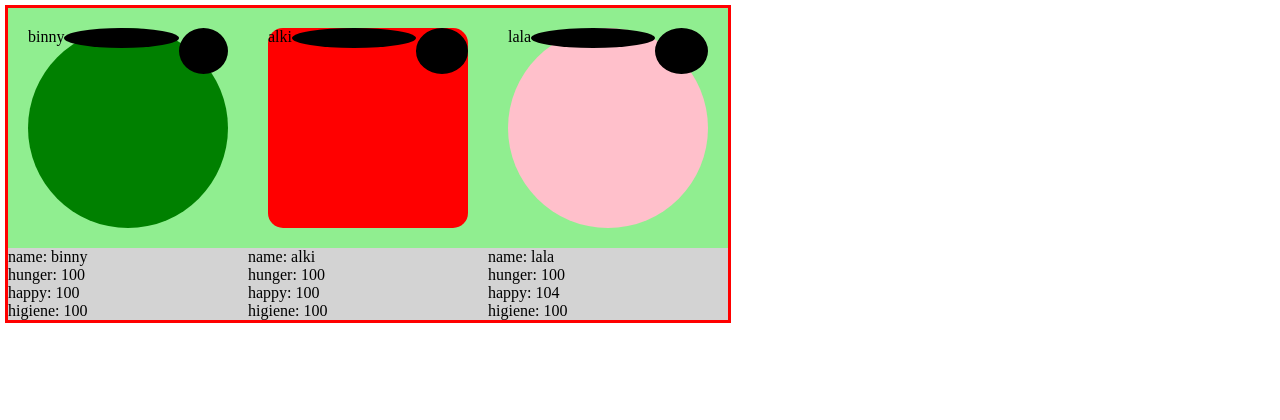
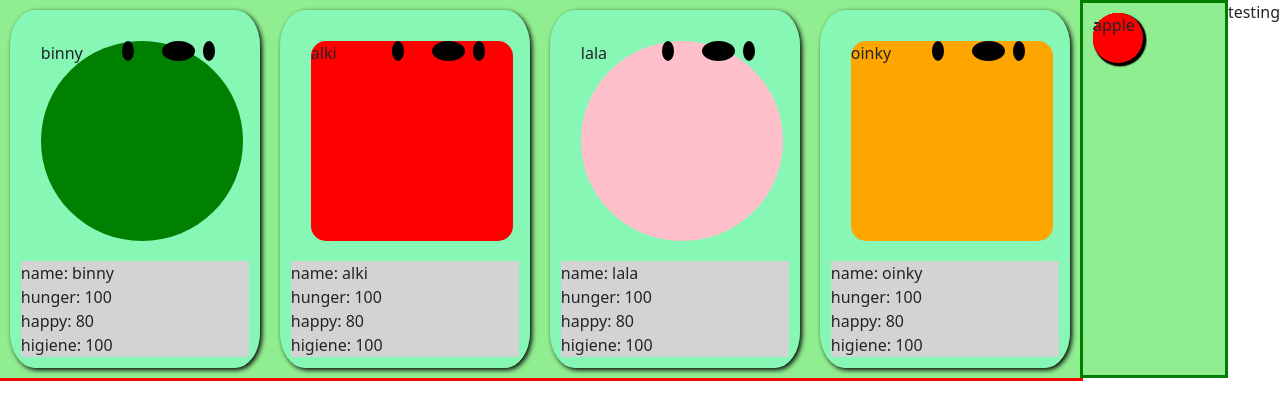
Before and after one commit to crisxh/virtual_pet, a plain HTML site: page index.html in a window 1280 px wide. Drawn offline with nearby package versions, Linux system fonts and the light colour scheme.

Commit message:
apples dissapear when dropped on mouths status output displays success message

```diff
--- a/app.js
+++ b/app.js
@@ -1,3 +1,5 @@
+let body=$('body');
+
 function Pet(name,shape,color){
     this.shape=shape;
     this.name=name;
@@ -6,7 +8,7 @@ function Pet(name,shape,color){
 
 Pet.prototype={
     hunger:100,
-    happy:100,
+    happy:80,
     clean:100,
     eat:function(){console.log(this.name+' says: '+ 'yummy!')},
     pat:function(){
@@ -16,9 +18,18 @@ Pet.prototype={
 
 }
 
+view = {
+    updateStatus:function(msg){
+        statusBox.html(msg);
+
+
+    }
+}
+
 binny=new Pet('binny','circle');
 alki=new Pet('alki','square');
 lala=new Pet('lala','circle','pink');
+oinky=new Pet('oinky','square','orange');
 
 
 // console.log(binny,alki);
@@ -40,25 +51,72 @@ function createPet(pet){
 
     petMouth=$('<div>').addClass('mouth');
     petEye=$('<div>').addClass('eye');
+    petEye2=$('<div>').addClass('eye');
 
-    petBody.append([petMouth,petEye,petEye]);
+    petBody.append([petEye,petMouth,petEye2]);
+
 
 
 
     console.log(pet)
 }
 
-lala.pat();
-lala.pat();
-lala.pat();
-lala.pat();
+$('#oinky').click(()=>{
+    oinky.pat();
+})
 
 
 createPet(binny);
 createPet(alki);
 createPet(lala);
+createPet(oinky);
 
 // function patPet(pet){
 //     $('.pet').click(function(){console.log(pet.pat())})
 
 // }
+
+
+$('eye').animate({
+
+});
+
+
+$('.pet').click(function(){
+    petTemp=eval(this.id);
+        console.log(petTemp);
+        console.log(petTemp.name)
+    })
+
+    fruitBox=$('<div>',{id:'fruitBox'}).appendTo($('body'));
+
+    for(let i=0;i<10;i++){
+        apple=$('<div>').html('apple').addClass('apple').appendTo($('#fruitBox'));
+
+    }
+
+
+$( function() {
+    $( ".apple" ).draggable();
+    $('.mouth').droppable({
+        drop:function(event,ui){
+            event.stopPropagation();
+            ui.draggable.css('visibility','hidden');
+            console.log('yummy!')
+            view.updateStatus('yummy!')
+        }
+    });
+    // $('.petBody').droppable({
+    //     drop:function(event,ui){
+    //         event.stopPropagation();
+    //         view.updateStatus('i want apple :(')
+    //     }
+    // })
+  } );
+
+  statusBox=$('<div>',{id:'statusBox'});
+  body.append(statusBox);
+
+
+
+view.updateStatus('testing')
--- a/index.html
+++ b/index.html
@@ -1,6 +1,7 @@
 <!DOCTYPE html>
 <html lang="en">
 <head>
+    <link rel="stylesheet" href="https://cdn.jsdelivr.net/npm/bootstrap@5.1.3/dist/css/bootstrap.min.css" integrity="sha384-1BmE4kWBq78iYhFldvKuhfTAU6auU8tT94WrHftjDbrCEXSU1oBoqyl2QvZ6jIW3" crossorigin="anonymous">
     <link rel="stylesheet" href="style.css">
     <meta charset="UTF-8">
     <meta http-equiv="X-UA-Compatible" content="IE=edge">
@@ -9,7 +10,11 @@
 </head>
 <body>
 
+
     <script src="https://code.jquery.com/jquery-3.6.0.min.js" integrity="sha256-/xUj+3OJU5yExlq6GSYGSHk7tPXikynS7ogEvDej/m4=" crossorigin="anonymous"></script>
+    <script src="https://code.jquery.com/ui/1.13.1/jquery-ui.min.js" integrity="sha256-eTyxS0rkjpLEo16uXTS0uVCS4815lc40K2iVpWDvdSY=" crossorigin="anonymous"></script>
+
+    <script src="https://cdn.jsdelivr.net/npm/bootstrap@5.1.3/dist/js/bootstrap.min.js" integrity="sha384-QJHtvGhmr9XOIpI6YVutG+2QOK9T+ZnN4kzFN1RtK3zEFEIsxhlmWl5/YESvpZ13" crossorigin="anonymous"></script>
     <script src=app.js></script>
 </body>
 </html>
--- a/style.css
+++ b/style.css
@@ -1,3 +1,30 @@
+@keyframes blinking{
+    0%{
+        height: 10%;
+    }
+    2%{height: 0%;}
+    3%{height: 10%;}
+
+    100%{height: 10%;}
+}
+
+@keyframes breathing{
+    0%{
+        height: 200px;
+        width: 200px;
+    }
+    50%{
+        height: 200px;
+        width: 205px;
+    }
+
+
+    100%{
+        height: 200px;
+        width: 200px;
+    }
+}
+
 body{
     display:flex;
 
@@ -7,6 +34,7 @@ body{
     height: 200px;
     width: 200px;
     margin:20px;
+
 }
 
 .circle{
@@ -23,6 +51,7 @@ body{
     display:flex;
     flex-direction: column;
     background-color: lightgrey;
+
 }
 
 #petContainer{
@@ -38,18 +67,56 @@ body{
     background-color:black;
     border-radius: 50%;
 
+
 }
 
 
 .eye{
-    height: 20%;
+    height: 10%;
     width: 30%;
     background-color:black;
     border:solid black;
     border-radius: 50%;
+    animation:blinking 8s linear infinite;
+
 
 }
 
 .petBody{
-    display:flex;
+    display:grid;
+    grid-template-columns:2fr 1fr 1fr 1fr;
+    grid-template-rows:2fr,1fr;
+
+    animation:breathing 4s linear infinite;
 }
+
+.petBox{
+    width: 250px;
+    margin:10px;
+    box-shadow:2px 2px 5px black;
+    border-radius:10%;
+    padding:1%;
+    background-color: rgba(127, 255, 212, 0.551);
+}
+
+
+#fruitBox{
+    display:grid;
+    grid-template-columns:1fr 1fr 1fr 1fr;
+    width: 300px;
+    background-color: lightgreen;
+    border:solid green;
+}
+.apple{
+    position:absolute;
+    background-color: red;
+    height: 50px;
+    width: 50px;
+    border-radius:50%;
+    margin:10px;
+    box-shadow:2px 2px 2px black;
+}
+
+.apple:hover{
+    cursor:pointer;
+}
```
